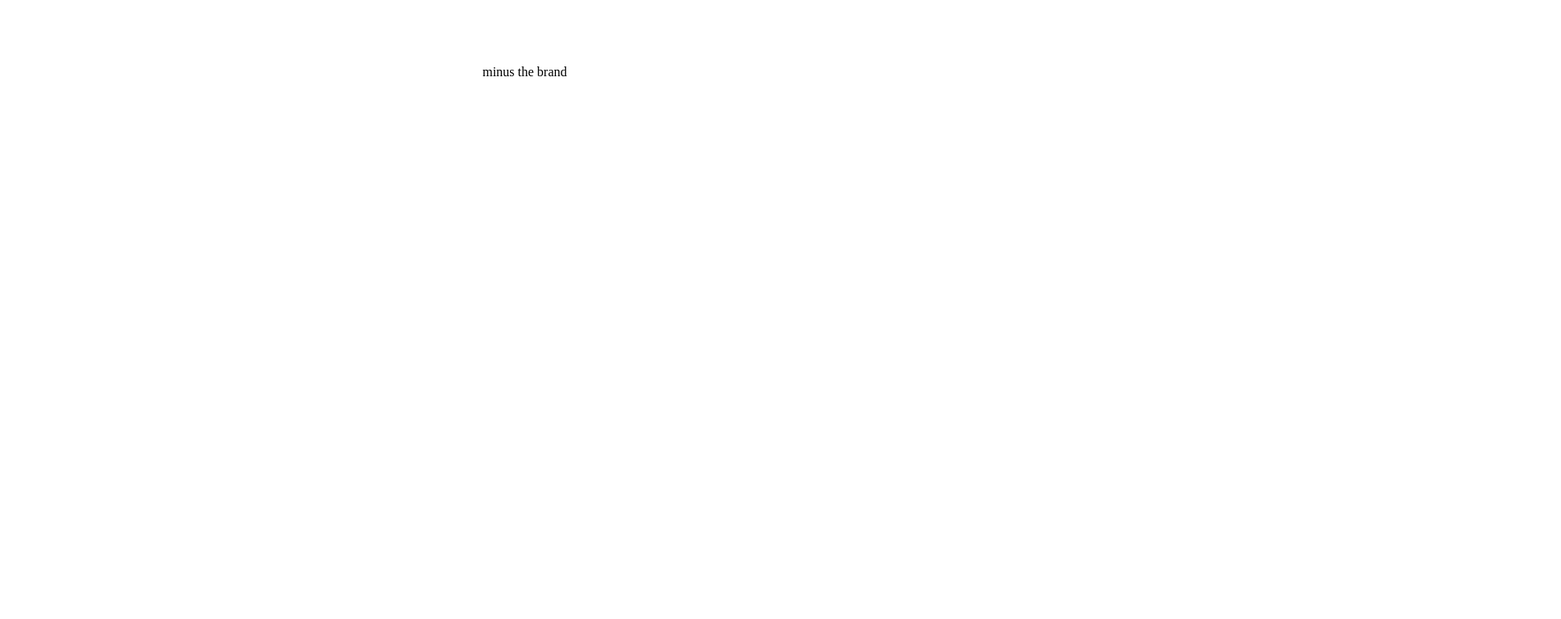
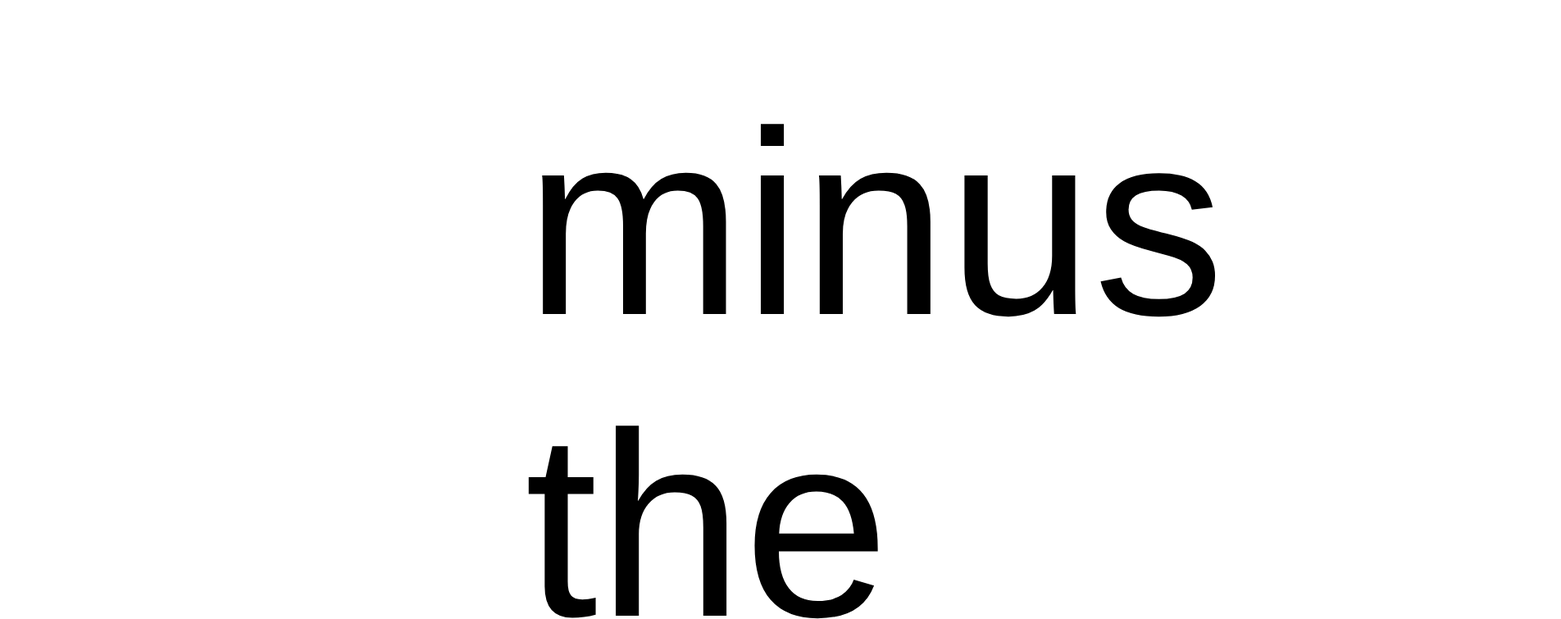
Before and after one commit to minusthebrand/minusthebrand, a plain HTML site: page index.html in a window 1280 px wide. Shown: the top 755 px of the page at 82% size, 1904 px wide, since content can reach past the window. Drawn offline with Linux system fonts and the light colour scheme.

Commit message:
Update index.html

```diff
--- a/index.html
+++ b/index.html
@@ -11,7 +11,10 @@ div.container p {
     top: 50%;
     left: 50%;
     margin-right: -50%;
-    transform: translate(-50%, -50%) }
+    transform: translate(-50%, -50%)
+    color:white;
+    font-family: sans-serif;
+    font-size: 20em;}
 </style>
 <head>
   <title>minus the brand</title>
```
